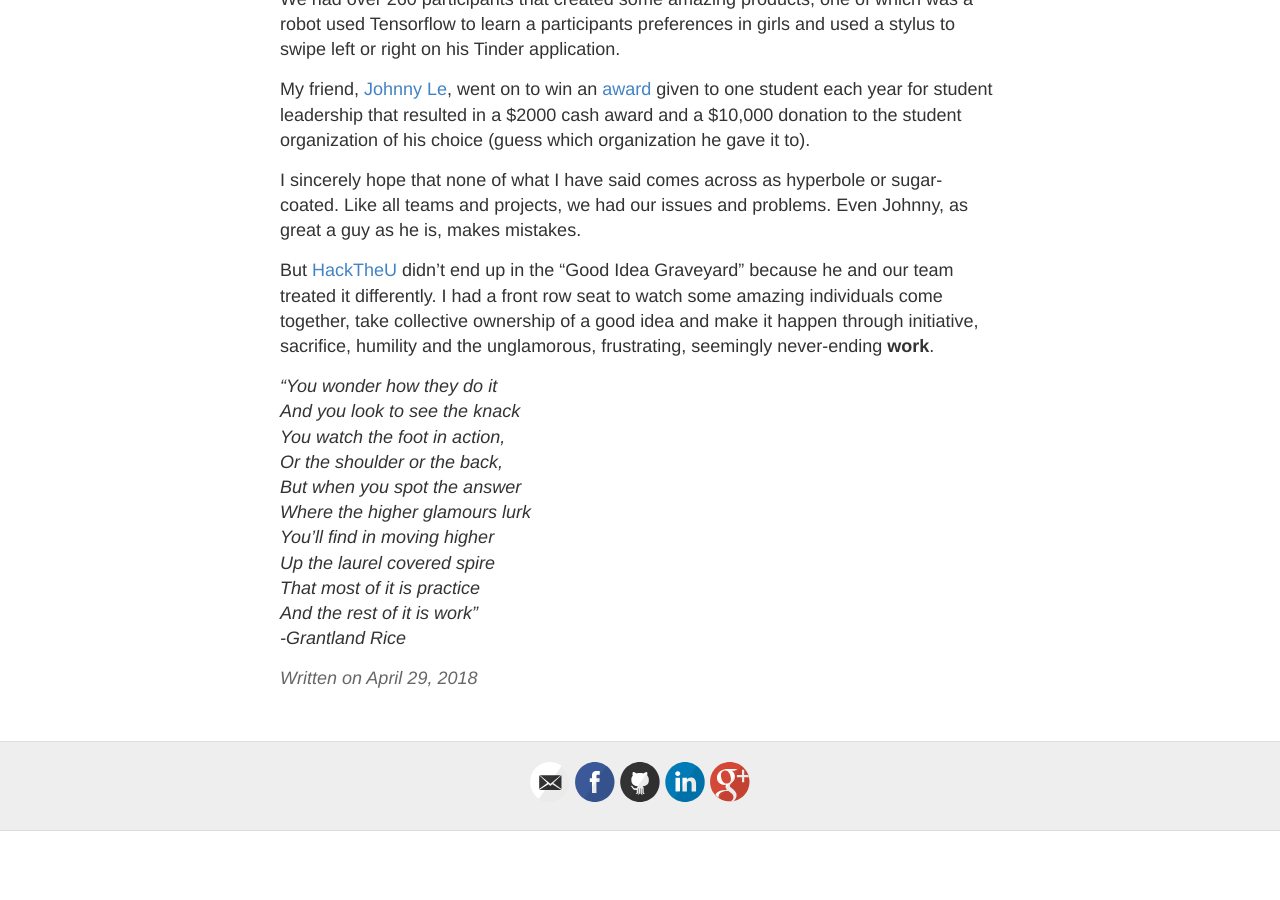
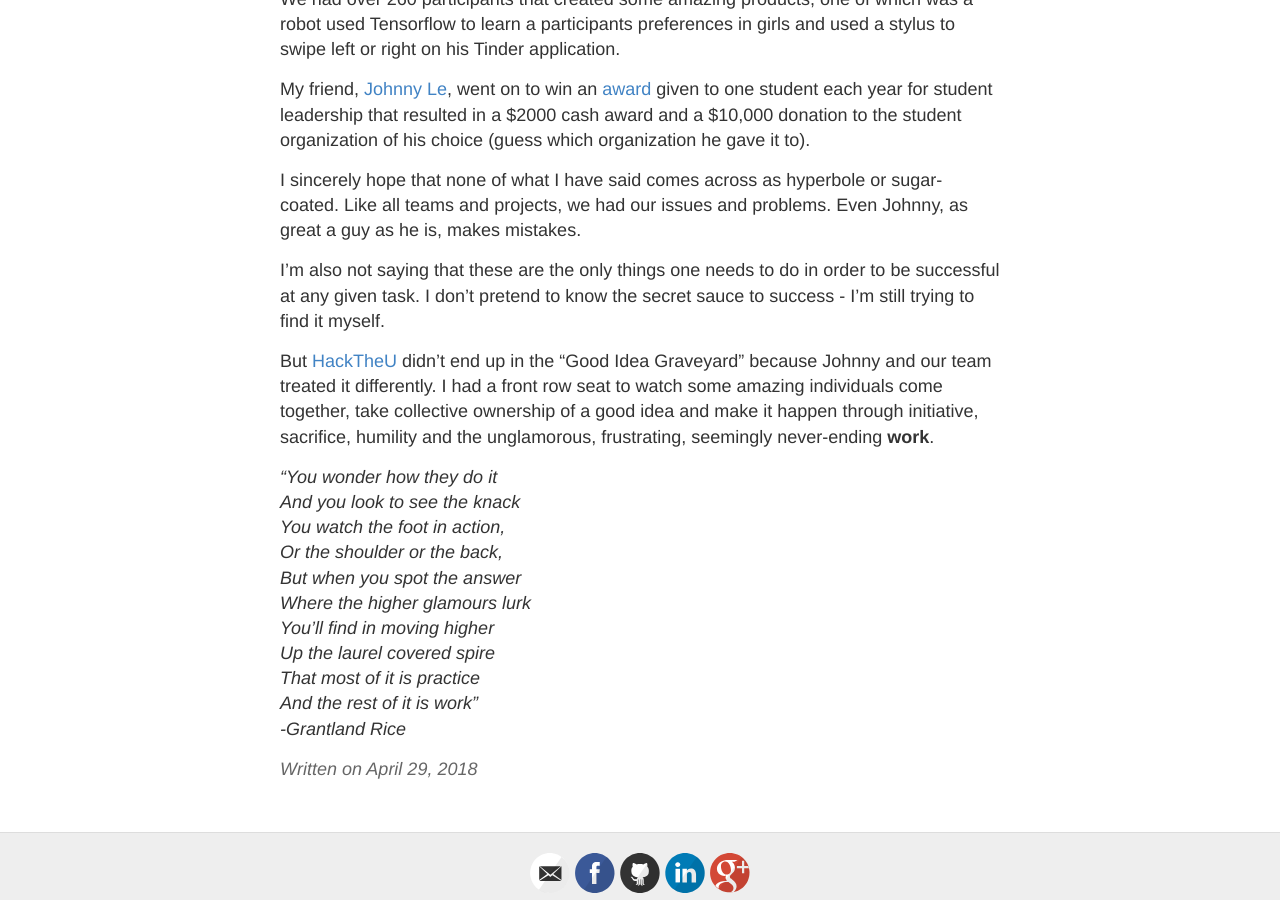
Before and after one commit to tbarlow12/tbarlow12.github.io, a Jekyll site: the page built from _posts/2018-4-29-the-difference.md, in a window 1280 px wide and 900 px high, scrolled down 4230 px. Built offline with Jekyll 4.4.1, drawn with Linux system fonts in a browser that asks for light colours; before the commit the page ends 5061 px from its top, so only the background shows below that.

Commit message:
add disclaimer

```diff
--- a/_posts/2018-4-29-the-difference.md
+++ b/_posts/2018-4-29-the-difference.md
@@ -82,7 +82,9 @@ My friend, [Johnny Le](https://johnnyle.me/), went on to win an [award](http://d
 
 I sincerely hope that none of what I have said comes across as hyperbole or sugar-coated. Like all teams and projects, we had our issues and problems. Even Johnny, as great a guy as he is, makes mistakes.
 
-But [HackTheU](https://hacktheu.com/) didn't end up in the "Good Idea Graveyard" because he and our team treated it differently. I had a front row seat to watch some amazing individuals come together, take collective ownership of a good idea and make it happen through initiative, sacrifice, humility and the unglamorous, frustrating, seemingly never-ending **work**.
+I'm also not saying that these are the only things one needs to do in order to be successful at any given task. I don't pretend to know the secret sauce to success - I'm still trying to find it myself.
+
+But [HackTheU](https://hacktheu.com/) didn't end up in the "Good Idea Graveyard" because Johnny and our team treated it differently. I had a front row seat to watch some amazing individuals come together, take collective ownership of a good idea and make it happen through initiative, sacrifice, humility and the unglamorous, frustrating, seemingly never-ending **work**.
 
 *"You wonder how they do it <br>
 And you look to see the knack<br>
```
